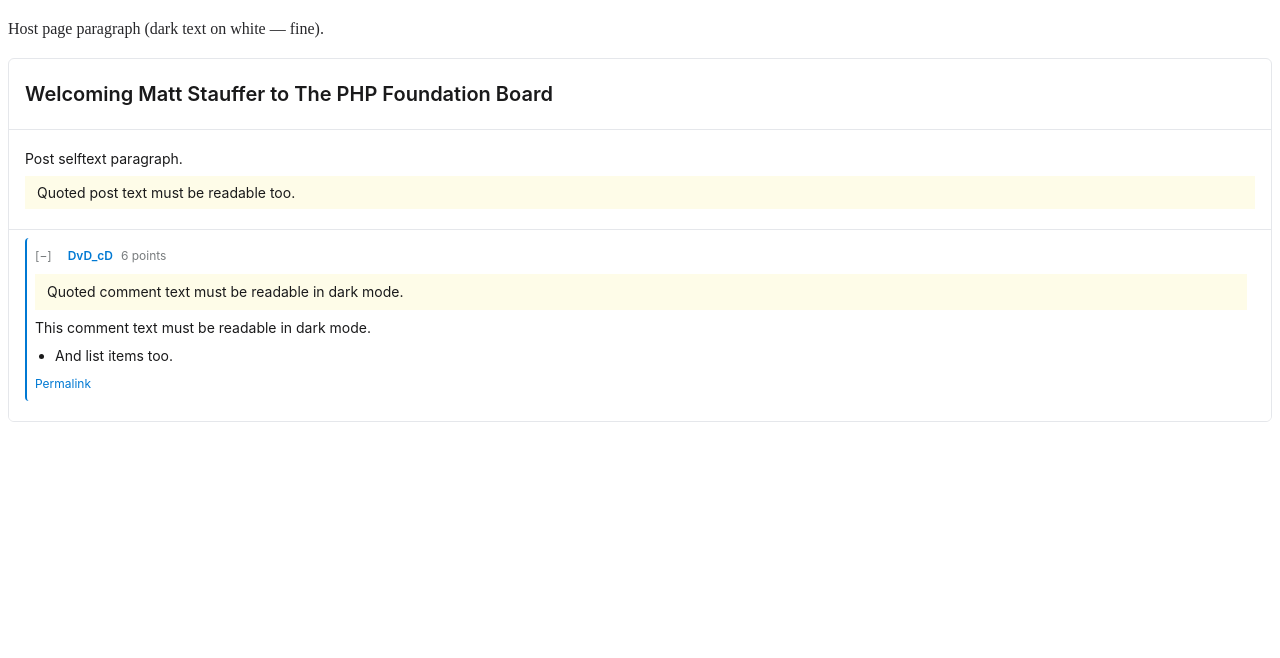
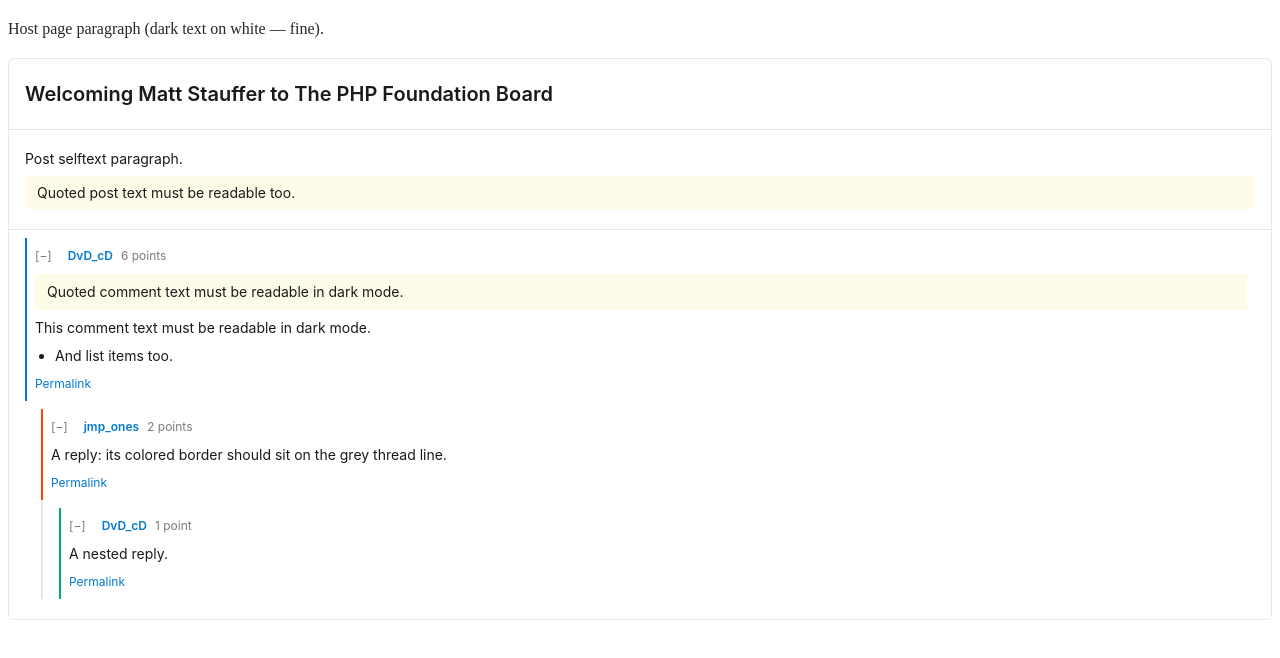
Before and after one commit to pronskiy/redditify, a website built with Vite: page demo/dark-mode-repro.html in a window 1280 px wide. Built offline with nearby package versions, Linux system fonts and the light colour scheme.

Commit message:
Draw reply borders on the thread lines

```diff
--- a/demo/dark-mode-repro.html
+++ b/demo/dark-mode-repro.html
@@ -54,6 +54,32 @@
             </div>
             <div class="reddit-comment-controls"><a href="#">Permalink</a></div>
           </div>
+          <ul class="reddit-comment-list depth-2" id="list-2">
+            <li class="reddit-comment" id="comment-def">
+              <div class="reddit-comment-content" id="reply-2">
+                <div class="reddit-comment-header">
+                  <span class="reddit-comment-collapse-button">[−]</span>
+                  <a href="#" class="reddit-comment-author">jmp_ones</a>
+                  <span class="reddit-comment-score">2 points</span>
+                </div>
+                <div class="reddit-comment-body comment-body"><p>A reply: its colored border should sit on the grey thread line.</p></div>
+                <div class="reddit-comment-controls"><a href="#">Permalink</a></div>
+              </div>
+              <ul class="reddit-comment-list depth-3" id="list-3">
+                <li class="reddit-comment" id="comment-ghi">
+                  <div class="reddit-comment-content" id="reply-3">
+                    <div class="reddit-comment-header">
+                      <span class="reddit-comment-collapse-button">[−]</span>
+                      <a href="#" class="reddit-comment-author">DvD_cD</a>
+                      <span class="reddit-comment-score">1 point</span>
+                    </div>
+                    <div class="reddit-comment-body comment-body"><p>A nested reply.</p></div>
+                    <div class="reddit-comment-controls"><a href="#">Permalink</a></div>
+                  </div>
+                </li>
+              </ul>
+            </li>
+          </ul>
         </li>
       </ul>
     </div>
--- a/src/styles/vanilla.css
+++ b/src/styles/vanilla.css
@@ -155,7 +155,8 @@
 
 .reddit-comment-content {
   padding: 0.5rem;
-  border-radius: 0.25rem;
+  /* Square left edge so the colored border reads as a straight thread line */
+  border-radius: 0 0.25rem 0.25rem 0;
   /*background-color: #f6f7f8;*/
   margin-bottom: 0.5rem;
 }
@@ -249,11 +250,16 @@
   text-decoration: underline;
 }
 
-/* Nested comments */
+/* Nested comments: one line per level, with each reply's colored border
+   drawn over the grey thread line */
 .reddit-comment-list .reddit-comment-list {
   margin-left: 1rem;
   border-left: 2px solid #e5e7eb;
-  padding-left: 0.5rem;
+  padding-left: 0;
+}
+
+.reddit-comment-list .reddit-comment-list > .reddit-comment > .reddit-comment-content {
+  margin-left: -2px;
 }
 
 /* Comment depth colors */
```
